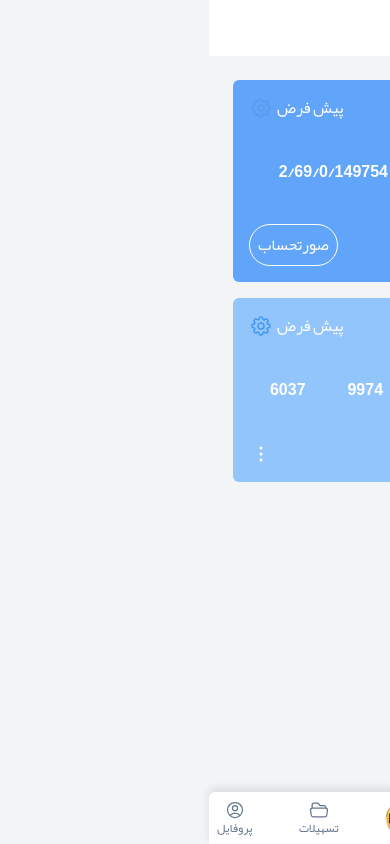
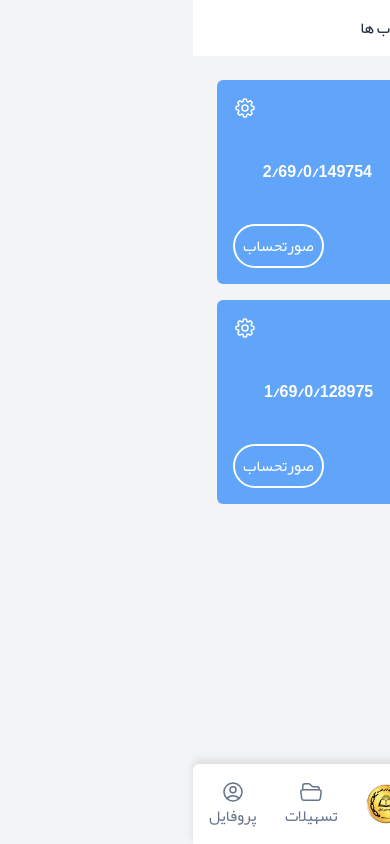
Before and after one commit to mojtaba013/toseasr, a Next.js app: page /accounts in a window 390 px wide. Built offline with nearby package versions, Linux system fonts and the light colour scheme.

Commit message:
work on cards and accounts

```diff
--- a/app/accounts/page.jsx
+++ b/app/accounts/page.jsx
@@ -5,20 +5,19 @@ function acount() {
   return (
     <div className="text-white">
       <div className="flex items-center justify-center p-4 bg-white ">
-        <p>حساب ها</p>
+        <p className="text-slate-800">حساب ها</p>
       </div>
       <div className=" h-max flex flex-col items-  p-6 gap-y-4 mb-20  ">
         <div className="flex flex-col   bg-blue-400 rounded-md w-full p-4 gap-y-10">
           <div className="flex justify-between  ">
-            <p>حساب جامع</p>
+            <p>پس انداز جامع</p>
             <div className="flex items-center gap-x-1">
-              <p>پیش فرض</p>
               <svg
                 xmlns="http://www.w3.org/2000/svg"
                 fill="none"
                 viewBox="0 0 24 24"
                 strokeWidth={1.5}
-                stroke="#1111"
+                stroke="#ffffff"
                 className="w-6 h-6"
               >
                 <path
@@ -45,7 +44,7 @@ function acount() {
                 fill="none"
                 viewBox="0 0 24 24"
                 strokeWidth={2}
-                stroke={ICONCOLOR}
+                stroke="#ffffff"
                 className="w-4 h-4"
               >
                 <path
@@ -56,22 +55,21 @@ function acount() {
               </svg>
               <p>مانده</p>
             </div>
-            <div className="rounded-full border border-white p-2">
+            <div className="rounded-full border-2 border-white p-2">
               <p>صورتحساب</p>
             </div>
           </div>
         </div>
-        <div className="flex flex-col   bg-blue-300 rounded-md w-full p-4 gap-y-10">
+        <div className="flex flex-col   bg-blue-400 rounded-md w-full p-4 gap-y-10">
           <div className="flex justify-between  ">
-            <p>حساب 2/69/0/149754</p>
+            <p>پس انداز جامع</p>
             <div className="flex items-center gap-x-1">
-              <p>پیش فرض</p>
               <svg
                 xmlns="http://www.w3.org/2000/svg"
                 fill="none"
                 viewBox="0 0 24 24"
                 strokeWidth={1.5}
-                stroke={ICONCOLOR}
+                stroke="#ffffff"
                 className="w-6 h-6"
               >
                 <path
@@ -88,10 +86,8 @@ function acount() {
             </div>
           </div>
           <div className="flex flex-row-reverse items-center justify-around font-bold">
-            <p>6037</p>
-            <p>9974</p>
-            <p>6215</p>
-            <p>2373</p>
+            <p>1/69/0/128975</p>
+            <p>شعبه مرکزی</p>
           </div>
           <div className="flex justify-between items-center">
             <div className="flex flex-row items-center gap-x-1">
@@ -100,7 +96,7 @@ function acount() {
                 fill="none"
                 viewBox="0 0 24 24"
                 strokeWidth={2}
-                stroke={ICONCOLOR}
+                stroke="#ffffff"
                 className="w-4 h-4"
               >
                 <path
@@ -111,21 +107,8 @@ function acount() {
               </svg>
               <p>مانده</p>
             </div>
-            <div>
-              <svg
-                xmlns="http://www.w3.org/2000/svg"
-                fill="none"
-                viewBox="0 0 24 24"
-                strokeWidth={1.5}
-                stroke="currentColor"
-                className="w-6 h-6"
-              >
-                <path
-                  strokeLinecap="round"
-                  strokeLinejoin="round"
-                  d="M12 6.75a.75.75 0 1 1 0-1.5.75.75 0 0 1 0 1.5ZM12 12.75a.75.75 0 1 1 0-1.5.75.75 0 0 1 0 1.5ZM12 18.75a.75.75 0 1 1 0-1.5.75.75 0 0 1 0 1.5Z"
-                />
-              </svg>
+            <div className="rounded-full border-2 border-white p-2">
+              <p>صورتحساب</p>
             </div>
           </div>
         </div>
--- a/app/carts/page.jsx
+++ b/app/carts/page.jsx
@@ -43,8 +43,8 @@ function Post() {
         <div className="flex flex-col   bg-blue-100 rounded-md w-full p-4 gap-y-10 text-slate-800">
           <div className="flex justify-between  ">
             <p>حساب 2/69/0/149754</p>
-            <div className="flex items-center gap-x-1">
-              <p>پیش فرض</p>
+            <div className="">
+
               <svg
                 xmlns="http://www.w3.org/2000/svg"
                 fill="none"
@@ -111,8 +111,8 @@ function Post() {
         <div className="flex flex-col   bg-blue-100 rounded-md w-full p-4 gap-y-10 text-slate-800">
           <div className="flex justify-between  ">
             <p>حساب 2/69/0/149754</p>
-            <div className="flex items-center gap-x-1">
-              <p>پیش فرض</p>
+            <div className="">
+
               <svg
                 xmlns="http://www.w3.org/2000/svg"
                 fill="none"
@@ -179,8 +179,8 @@ function Post() {
         <div className="flex flex-col   bg-blue-100 rounded-md w-full p-4 gap-y-10 text-slate-800">
           <div className="flex justify-between  ">
             <p>حساب 2/69/0/149754</p>
-            <div className="flex items-center gap-x-1">
-              <p>پیش فرض</p>
+            <div className="">
+
               <svg
                 xmlns="http://www.w3.org/2000/svg"
                 fill="none"
@@ -247,8 +247,8 @@ function Post() {
         <div className="flex flex-col   bg-blue-100 rounded-md w-full p-4 gap-y-10 text-slate-800">
           <div className="flex justify-between  ">
             <p>حساب 2/69/0/149754</p>
-            <div className="flex items-center gap-x-1">
-              <p>پیش فرض</p>
+            <div className="">
+
               <svg
                 xmlns="http://www.w3.org/2000/svg"
                 fill="none"
--- a/app/layout.tsx
+++ b/app/layout.tsx
@@ -24,17 +24,17 @@ export default function RootLayout({
       {/* <body className={inter.className}>{children}</body> */}
       <body className="bg-gray-100">
         {children}
-        <div className="bg-white sm:hidden flex shadow-[0_-4px_8px_0_rgba(0,0,0,0.1)]   flex-row items-center justify-between p-2 rounded-t-md  fixed bottom-0 left-0 right-0 z-50 ">
+        <div className="bg-white sm:hidden flex shadow-[0_-4px_8px_0_rgba(0,0,0,0.1)]   flex-row items-center justify-between p-4 rounded-t-md  fixed bottom-0 left-0 right-0 z-50 ">
           {/* کارتها */}
           <Link href="/carts">
-            <div className="flex flex-col items-center text-slate-500 text-xs">
+            <div className="flex flex-col items-center text-slate-500 ">
               <svg
                 xmlns="http://www.w3.org/2000/svg"
                 fill="none"
                 viewBox="0 0 24 24"
                 strokeWidth={1.5}
                 stroke="currentColor"
-                className="w-5 h-5"
+                className="w-6 h-6"
               >
                 <path
                   strokeLinecap="round"
@@ -48,14 +48,14 @@ export default function RootLayout({
           </Link>
           {/* حسابها */}
           <Link href="/accounts">
-            <div className="flex flex-col items-center text-slate-500 text-xs">
+            <div className="flex flex-col items-center text-slate-500 ">
               <svg
                 xmlns="http://www.w3.org/2000/svg"
                 fill="none"
                 viewBox="0 0 24 24"
                 strokeWidth={1.5}
                 stroke="currentColor"
-                className="w-5 h-5"
+                className="w-6 h-6"
               >
                 <path
                   strokeLinecap="round"
@@ -72,22 +72,22 @@ export default function RootLayout({
               <Image
                 src="/images/logo.png"
                 alt="zcfsdf"
-                width={35}
-                height={35}
+                width={40}
+                height={40}
               />
               {/* <img src="/public/images/logo.png"/> */}
             </div>
           </Link>
           {/* تسهیلات */}
           <Link href="/Tashilat">
-            <div className="flex flex-col items-center text-slate-500 text-xs">
+            <div className="flex flex-col items-center text-slate-500 ">
               <svg
                 xmlns="http://www.w3.org/2000/svg"
                 fill="none"
                 viewBox="0 0 24 24"
                 strokeWidth={1.5}
                 stroke="currentColor"
-                className="w-5 h-5"
+                className="w-6 h-6"
               >
                 <path
                   strokeLinecap="round"
@@ -100,14 +100,14 @@ export default function RootLayout({
           </Link>
           {/* profile */}
           <Link href="/profile">
-            <div className="flex flex-col items-center text-slate-500 text-xs">
+            <div className="flex flex-col items-center text-slate-500 ">
               <svg
                 xmlns="http://www.w3.org/2000/svg"
                 fill="none"
                 viewBox="0 0 24 24"
                 strokeWidth={1.5}
                 stroke="currentColor"
-                className="w-5 h-5"
+                className="w-6 h-6"
               >
                 <path
                   strokeLinecap="round"
--- a/app/page.jsx
+++ b/app/page.jsx
@@ -5,7 +5,7 @@ import { FaSimCard } from "react-icons/fa6";
 export default function Home() {
   return (
     // mobile mode
-    <div className="sm:hidden  flex flex-col   ">
+    <div className="sm:hidden  flex flex-col ">
       <header className="bg-white h-12 sticky top-0 flex justify-between items-center">
         <div className="pr-2">
           <svg
@@ -41,7 +41,7 @@ export default function Home() {
           </svg>
         </div>
       </header>
-      <div className="mx-4 mb-20">
+      <div className="mx-4 mb-24">
         {/* خدمات حساب */}
         <div className=" flex flex-col  mt-3  rounded-md  bg-white text-right  ">
           <h1 className="text-slate-800 pt-4 pr-4 pb-4">خدمات حساب</h1>
```
